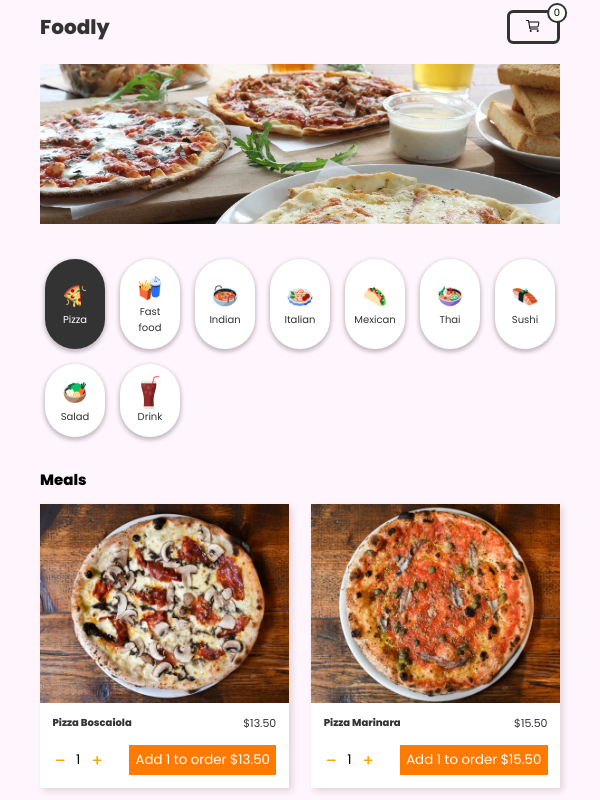
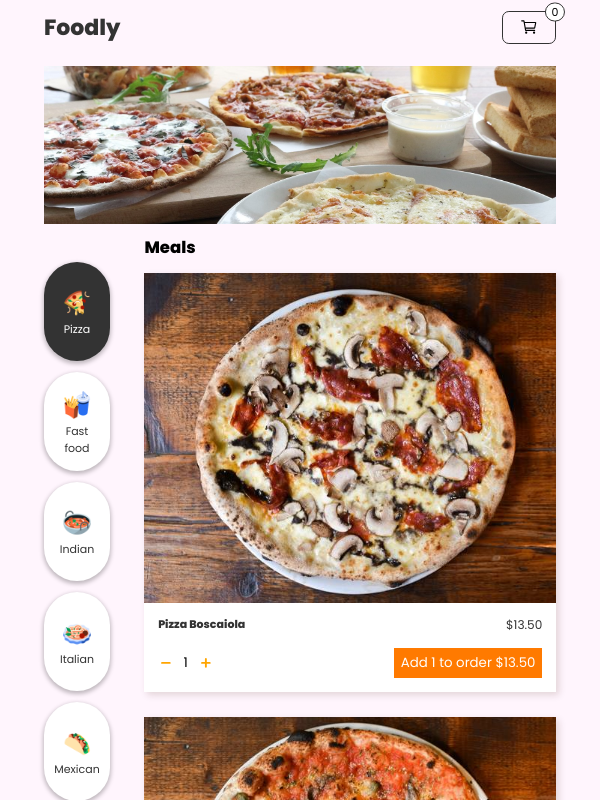
Before and after one commit to erfan-amani/foodly, a React (Create React App) app: page / in a window 600 px wide. Shown: the top 800 px of the page. Built offline with nearby package versions, Linux system fonts and the light colour scheme.

Commit message:
made the app more responsive and edited some styles for that

```diff
--- a/src/App.module.css
+++ b/src/App.module.css
@@ -5,3 +5,9 @@
 
   padding: 0 4rem;
 }
+
+@media only screen and (max-width: 600px) {
+  .main {
+    flex-direction: row;
+  }
+}
--- a/src/components/Cart/Cart.module.css
+++ b/src/components/Cart/Cart.module.css
@@ -2,3 +2,9 @@
   display: flex;
   color: var(--dark-gray);
 }
+
+@media only screen and (max-width: 768px) {
+  .cart-container {
+    flex-direction: column;
+  }
+}
--- a/src/components/Cart/CartButton.module.css
+++ b/src/components/Cart/CartButton.module.css
@@ -1,6 +1,6 @@
 .cart-button {
   align-self: center;
-  border: 3px solid var(--dark-gray);
+  border: 0.18rem solid var(--dark-gray);
   padding: 0.5rem 1.56rem 2px 1.56rem;
   border-radius: 0.625rem;
   cursor: pointer;
@@ -26,5 +26,5 @@
   background-color: var(--white);
   padding: 0px 0.5rem;
   border-radius: 3.125rem;
-  border: 2px solid var(--dark-gray);
+  border: 0.125rem solid var(--dark-gray);
 }
--- a/src/components/Cart/CartList.module.css
+++ b/src/components/Cart/CartList.module.css
@@ -10,8 +10,9 @@
 .items {
   display: flex;
   flex-direction: column;
-  gap: 25px;
-  height: 50vh;
+  gap: 1.56rem;
+  max-height: 40vh;
+  min-height: 25vh;
   overflow-y: scroll;
   padding-right: 1rem;
 }
@@ -32,11 +33,3 @@
   border-radius: 0.625rem;
   background-color: var(--light-orange);
 }
-
-/* @media only screen and (max-width: 768px) {
-  .items::-webkit-scrollbar-track,
-  .items::-webkit-scrollbar,
-  .items::-webkit-scrollbar-thumb {
-    display: none;
-  }
-} */
--- a/src/components/Category/CategoryList.module.css
+++ b/src/components/Category/CategoryList.module.css
@@ -1,14 +1,14 @@
 .category-list {
-  /* display: flex;
-  align-items: center;
-  justify-content: center;
-  */
-  gap: 1.5rem;
-
+  gap: 1rem;
   display: grid;
   grid-template-columns: repeat(auto-fit, 6rem);
-  /* grid-template-columns: repeat(auto-fit, minmax(4rem, 5.75rem)); */
   justify-content: center;
 
   padding-top: 2.5rem;
 }
+
+@media only screen and (max-width: 600px) {
+  .category-list {
+    grid-template-rows: repeat(9, 9rem);
+  }
+}
--- a/src/components/Meals/MealsList.module.css
+++ b/src/components/Meals/MealsList.module.css
@@ -1,5 +1,5 @@
 .meals-list {
   display: grid;
-  grid-template-columns: repeat(auto-fit, minmax(18rem, 1fr));
+  grid-template-columns: repeat(auto-fit, minmax(25rem, 1fr));
   gap: 2.25rem;
 }
--- a/src/index.css
+++ b/src/index.css
@@ -25,7 +25,7 @@
 /* Small devices (portrait tablets and large phones, 600px and up) */
 @media only screen and (min-width: 600px) {
   html {
-    font-size: 10px;
+    font-size: 11px;
   }
 }
 
```
Also changed, not shown: 1 other file (tests, documents, lock files or other folders).
